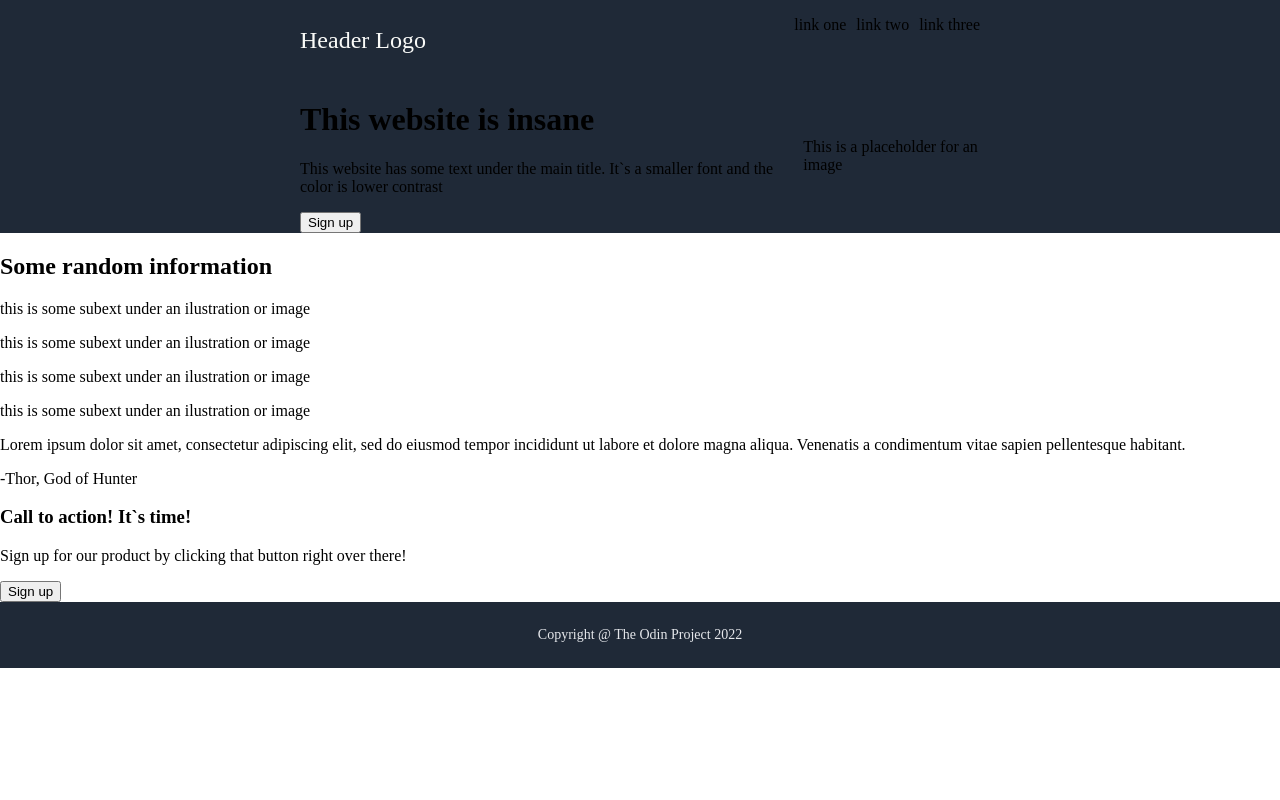
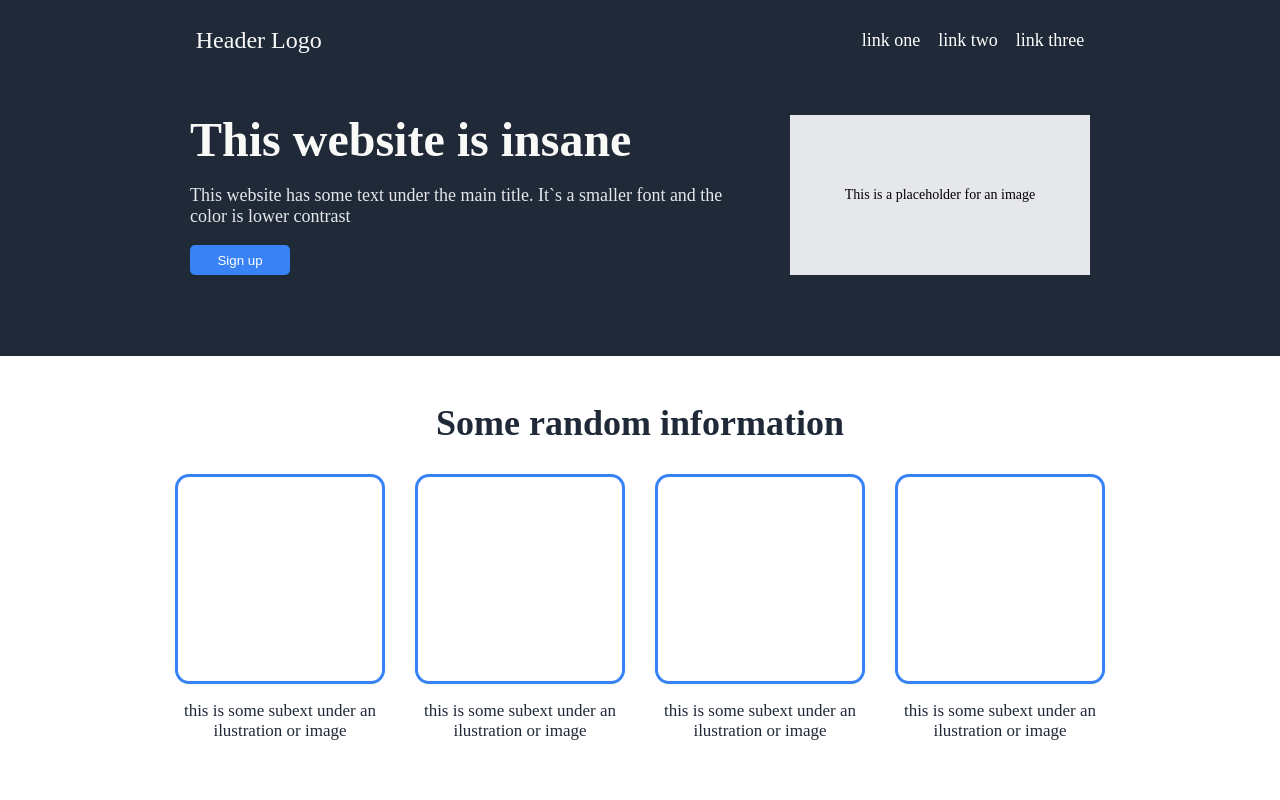
Before and after one commit to wickgit/landing_page, a plain HTML site: page index.html in a window 1280 px wide. Shown: the top 800 px of the page. Drawn offline with Linux system fonts and the light colour scheme.

Commit message:
Added style to an information panel

```diff
--- a/styles.css
+++ b/styles.css
@@ -8,7 +8,13 @@ body {
 .top-block {
     display: flex;
     background-color: #1F2937;
-    padding: 0px 300px;
+    justify-content: center;
+}
+
+.top-block {
+    gap: 60px;
+    align-items: center;
+    padding-bottom: 46px;
 }
 
 .logo {
@@ -17,17 +23,94 @@ body {
     align-items: center;
 }
 
+.top-left h1 {
+    font-size: 48px;
+    color: #F9FAF8;
+    margin-bottom: 0px;
+}
+
+.top-left {
+    width: 540px;
+    height: 230px;
+}
+
+.top-left button {
+    background-color: #3882F6;
+    color: white;
+    border-radius: 5px;
+    border-style: none;
+    width: 100px;
+    height: 30px;
+    text-align: center;
+}
+
+.top-left p {
+    font-size: 18px;
+    color:#E5E7EB;
+}
+
 .top-right {
     justify-content: center;
     align-items: center;
-    border-color: white;
     display: flex;
-    border-width: 3px;
+    text-align: center;
+    width: 300px;
+    height: 160px;
+    background-color: #E5E7EB;
+    font-size: 14px;
+}
+
+.information {
+    display: flex;
+    justify-content: center;
+    padding: 16px 0 50px;
+}
+
+.information-box {
+    display: flex;
+    flex-direction: column;
+}
+
+.information-box h2 {
+    text-align: center;
+    font-size: 36px;
+    color: #1F2937;
+    font-weight: 800;
+}
+
+.panels {
+    display: flex;
+    gap: 30px;
+}
+
+.panel {
+    display: flex;
+    flex-direction: column;
+    width: 210px;
+}
+
+.panel p {
+    text-align: center;
+    font-size: 17px;
+    color: #1F2937;
+    font-weight: 520;
+}
+
+.panel .panel-img {
+    height: 210px;
+    width: 210px;
+    display: flex;
+    justify-content: center;
+    align-items: center;
+    border-style: solid;
+    border-color: #3882F6;
+    border-radius: 14px;
+    box-sizing: border-box;
 }
 
 .header {
     height: 80px;
-    justify-content: space-between;
+    gap: 500px;
 }
 
 .logo {
@@ -49,5 +132,8 @@ body {
 ul {
     list-style: none;
     display: flex;
-    gap: 10px;
+    gap: 18px;
+    color: white;
+    align-items: center;
+    font-size: 18px;
 }
```
